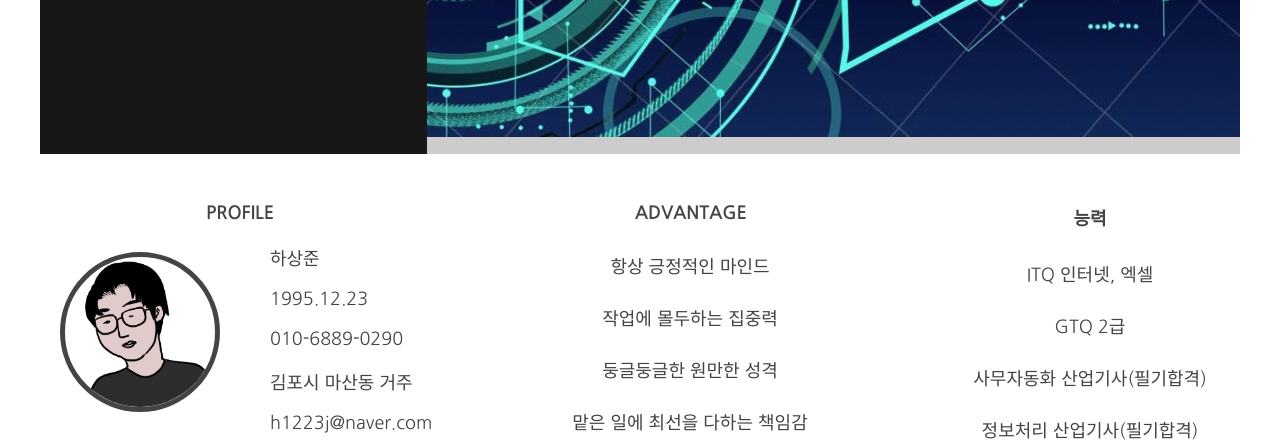
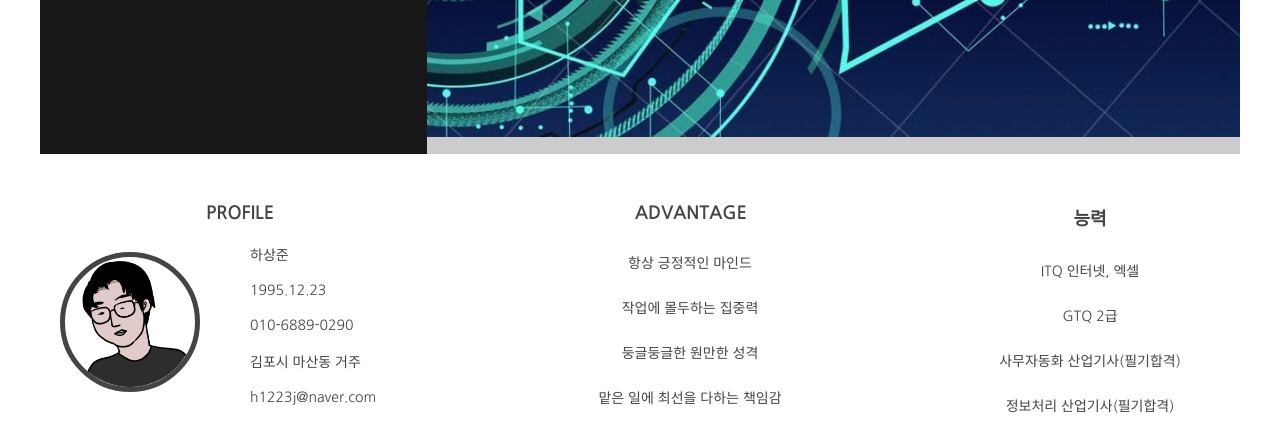
Before and after one commit to Ddddiyong/Pf_design, a plain HTML site: page index.html in a window 1280 px wide. Shown: the part 531-973 px from the top of the page. Drawn offline with nearby package versions, Linux system fonts and the light colour scheme; files whose address does not match are found by name.

Commit message:
Add files via upload

```diff
--- a/css/style.css
+++ b/css/style.css
@@ -3,11 +3,11 @@
     margin: 0; padding: 0;
     /* 박스사이징을 해놔야 틀어지지않음 */
     box-sizing: border-box;
+    font-family: 'Nanum Gothic',sans-serif;
 }
 a {text-decoration: none;}
 ul{list-style-type: none;}
 body {
-    font-family: 'Nanum Gothic', sans-serif;
     font-size: 18px;
 }
 
@@ -116,15 +116,15 @@ body {
     float: left; margin-top: 50px;
 }
 .profile{width: 400px; height: 250px;}
-.profile > img{width: 160px; height: 160px; float: left; margin-top: 25px; border-radius: 50%; border: 5px solid #444; margin-left: 20px;}
+.profile > img{width: 140px; height: 140px; float: left; margin-top: 25px; border-radius: 50%; border: 5px solid #444; margin-left: 20px;}
 .profile > .about-1{float: left; text-align: left; margin-left: 50px;}
-.profile > .about-1 > li{ margin-top: 17px; color: #444;}
+.profile > .about-1 > li{ margin-top: 17px; color: #444; font-size: 14px;}
 .profile > h4{width: 70px; margin: 0 auto; padding-bottom: 5px; color: #444;}
 .profile > h4:hover, .me>h4:hover, .tal>h4:hover{border-bottom: 2px solid #444;}
 
 .me{width: 500px; height: 250px;}
 .about-2{text-align: center;}
-.about-2 > li{ margin-top: 25px; color: #444;}
+.about-2 > li{ margin-top: 25px; color: #444; font-size: 14px;}
 .me > h4{width: 110px; margin: 0 auto; padding-bottom: 5px; color: #444;}
 
 .tal{width: 300px; height: 250px;}
```
Also changed, not shown: 1 other file.
